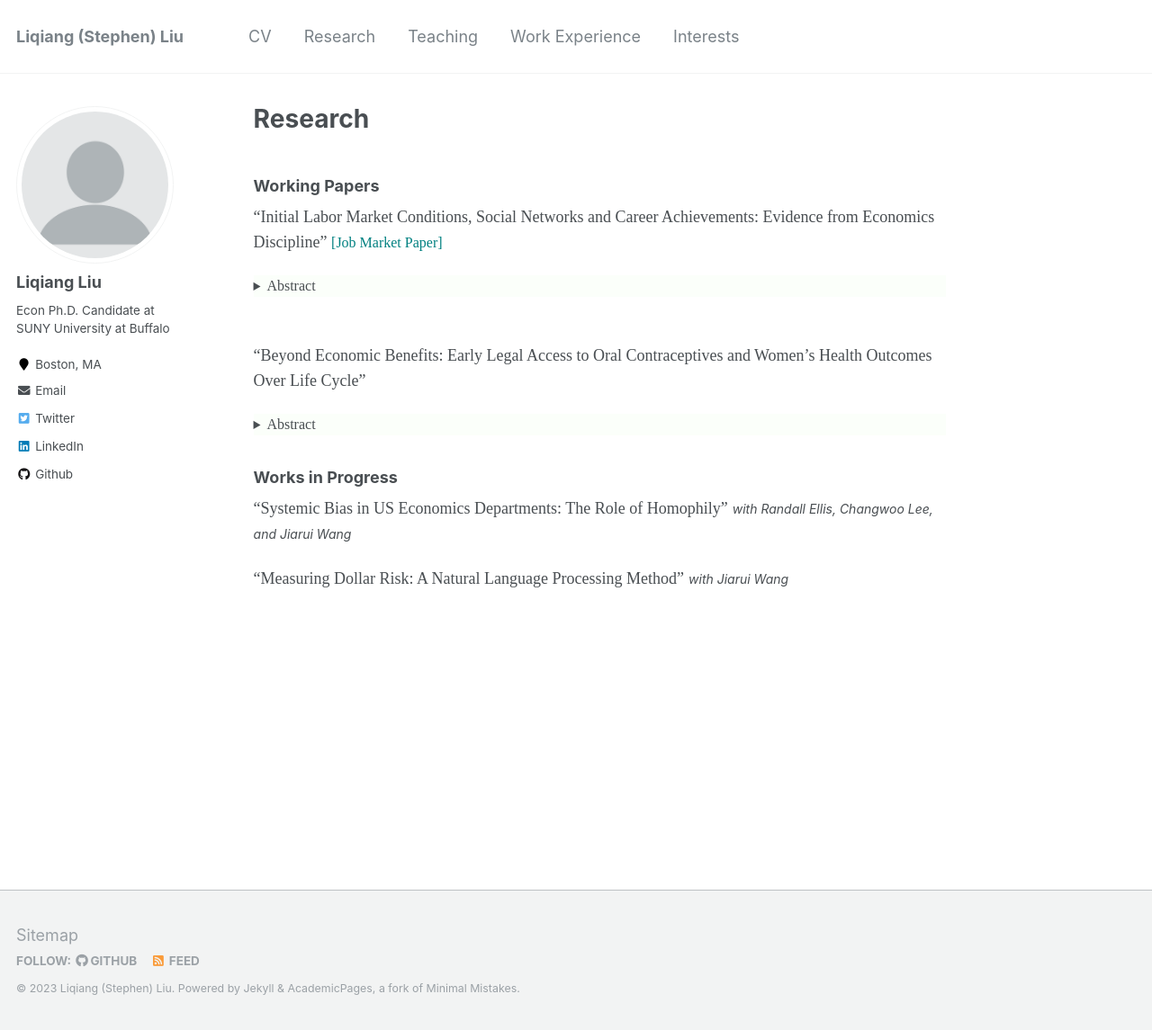
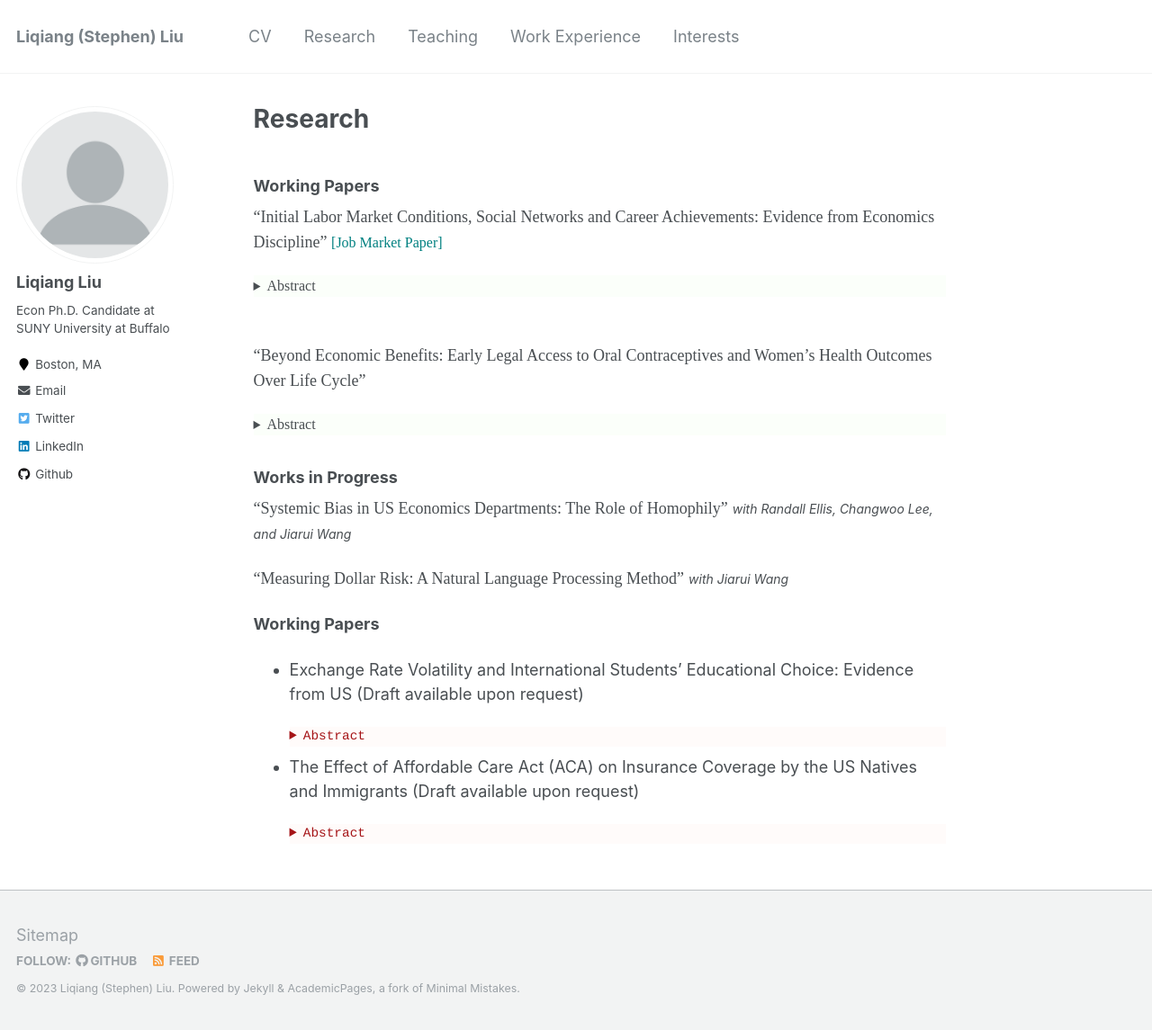
Before and after one commit to Liqiang-Liu/Liqiang-Liu.github.io, a Jekyll site: the page built from _pages/research.md, in a window 1280 px wide and 1145 px high. Shown: the whole window at 90% size. Built offline with Jekyll 4.4.1, drawn with Linux system fonts in a browser that asks for light colours; some of the changed text lies outside the part shown.

Commit message:
Update research.md

```diff
--- a/_pages/research.md
+++ b/_pages/research.md
@@ -26,3 +26,20 @@ redirect_from:
 <span style="font-family: pxfonts;">"Systemic Bias in US Economics Departments: The Role of Homophily"</span> <span style="font-size:14px;"> *with Randall Ellis, Changwoo Lee, and Jiarui Wang* </span>
 
 <span style="font-family: pxfonts;">"Measuring Dollar Risk: A Natural Language Processing Method"</span> <span style="font-size:14px;"> *with Jiarui Wang* </span>
+
+
+**Working Papers**
+
+- Exchange Rate Volatility and International Students’ Educational Choice: Evidence from US (Draft available upon request)
+
+    <details style="font-size:80%; background-color:#fffbfa;">
+    <summary style="color:#a51417; font-family:courier; font-size:100%;"> Abstract </summary>
+    Does the economic situation prevailing in the home country of an international student affect his/her educational choice in the US? To address this question, I use exchange rates as an exogenous price shocks to the international students’ budget constraint to pay for higher education in the host country. To theorize, in response to changes in real exchange rates, how the foreign students’ demand for US higher education is affected is studied in this paper. I present a theoretical model to understand the migration and enrollment decisions of international students in the US institutions when exchange rates fluctuate and test it empirically. For estimation, data from several sources for 2000-2020 time-period is used. I find that the international undergraduate enrollment decreases as price of education increases due to fluctuations in the exchange rate. As undergraduate students have to bear their entire cost of education, so a strong US currency creates a burden on their finances thereby reducing enrollments. However, the same relationship doesn't hold true for graduate enrollment indicating that foreign students are less sensitive to changes in prices of education caused by exchange rates volatility. The paper also exploits other macroeconomic indicators and availability of substitutes in the home country that affects foreign demand for US higher education.
+    </details>
+
+- The Effect of Affordable Care Act (ACA) on Insurance Coverage by the US Natives and Immigrants (Draft available upon request)
+
+    <details style="font-size:80%; background-color:#fffbfa;">
+    <summary style="color:#a51417; font-family:courier; font-size:100%;"> Abstract </summary>
+    The Affordable Care Act (ACA) of 2010 included an expansion of Medicaid public health insurance to more low income individuals beginning in 2014. The ACA aimed to achieve nearly universal health insurance coverage in the United States through a combination of mandates, regulations on insurers, expanding Medicaid subsidies and health insurance exchanges, most of which took effect in 2014. This paper estimates the effects of the ACA on health insurance coverage using data from the American Community Survey (ACS) by utilizing difference-in-difference-in-differences model that exploit cross-sectional variation in the intensity of treatment arising from state participation in the Medicaid expansion in 2014 and comparing the effects among natives and immigrants. This study contributes to understand the limits of the ACA in reducing disparities in insurance coverage and exploring how patterns of coverage differ for different sources of insurance among the natives and immigrants. It is observed that the gap is lower in magnitude between the natives and immigrants in terms of public and Medicaid insurance coverage after the ACA implementation.
+    </details>
```
